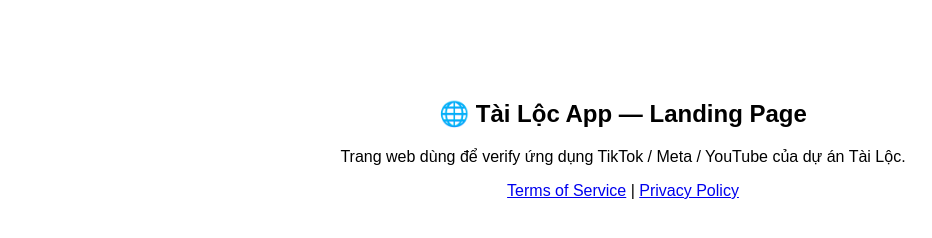
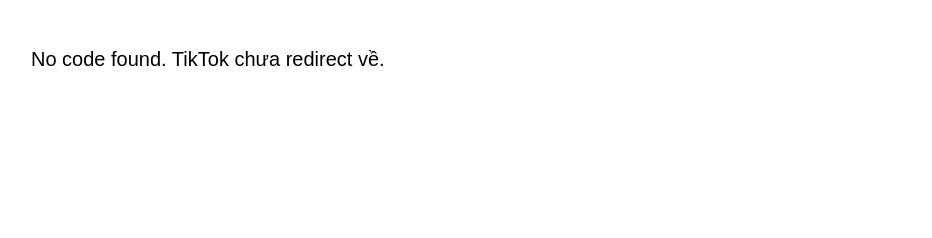
Before and after one commit to minhquoc8x-bit/tai-loc-pages, a plain HTML site: page index.html in a window 1280 px wide. Shown: the whole page, without its empty margins (17-949 px from the left). Drawn offline with Linux system fonts and the light colour scheme.

Commit message:
callback-page

```diff
--- a/index.html
+++ b/index.html
@@ -1,15 +1,13 @@
-<!DOCTYPE html>
-<html lang="vi">
-<head>
-    <meta charset="UTF-8">
-    <title>Tài Lộc App — Landing</title>
-</head>
-<body style="font-family: sans-serif; text-align: center; margin-top: 100px;">
-    <h2>🌐 Tài Lộc App — Landing Page</h2>
-    <p>Trang web dùng để verify ứng dụng TikTok / Meta / YouTube của dự án Tài Lộc.</p>
-    <p>
-        <a href="/terms.html">Terms of Service</a> |
-        <a href="/privacy.html">Privacy Policy</a>
-    </p>
+<html>
+<body style="font-family: sans-serif; padding: 40px; font-size: 20px;">
+  <script>
+    const params = new URLSearchParams(window.location.search);
+    const code = params.get("code");
+    if (code) {
+      document.body.innerHTML = "<b>Your TikTok CODE:</b><br><br>" + code;
+    } else {
+      document.body.innerHTML = "No code found. TikTok chưa redirect về.";
+    }
+  </script>
 </body>
 </html>
```
